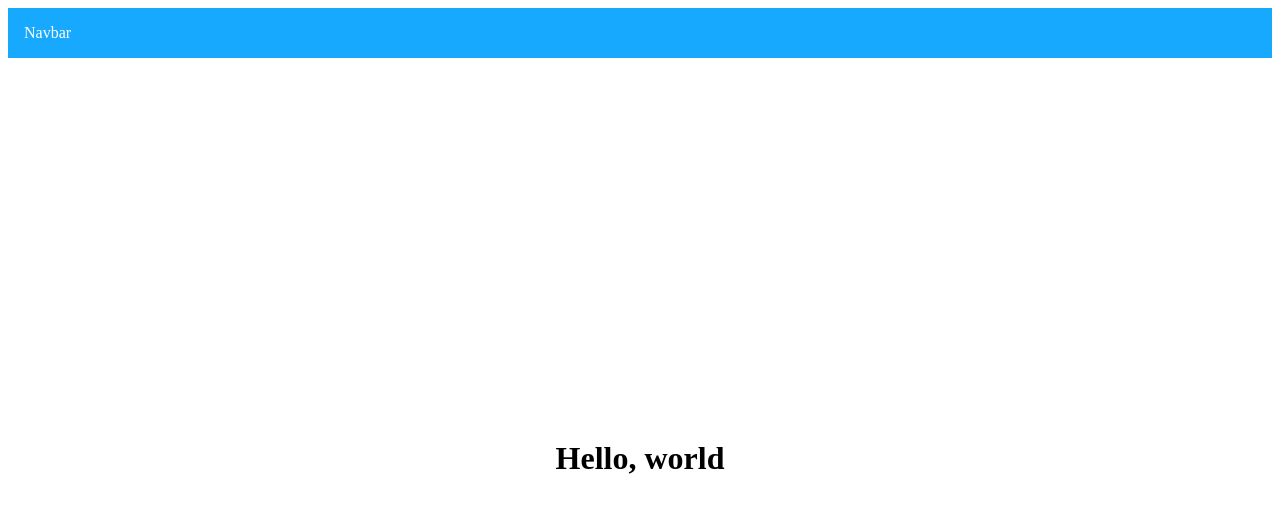
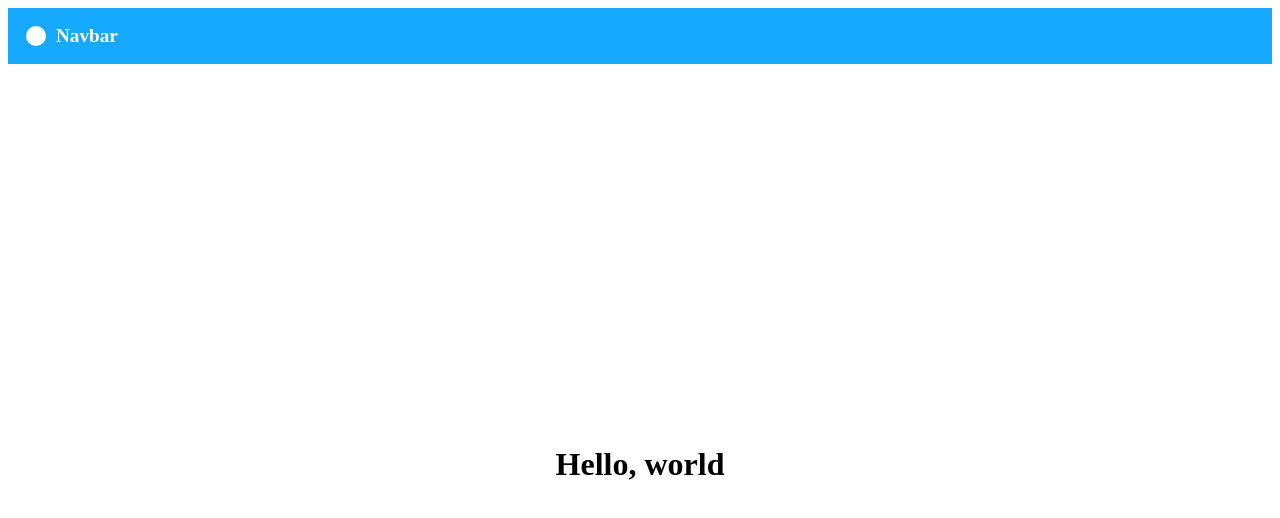
Before and after one commit to yanas-logs/web-app, a React (Create React App) app: page / in a window 1280 px wide. Shown: the top 518 px of the page. Built offline with nearby package versions, Linux system fonts and the light colour scheme.

Commit message:
update Navbar

```diff
--- a/src/Navbar.css
+++ b/src/Navbar.css
@@ -1,8 +1,23 @@
 .navbar {
     display: flex;
-    justify-content: space-between;
     align-items: center;
     background-color: #17a9fd;
-    color: rgb(255, 255, 255);
     padding: 1rem;
+    color: white;
 }
+
+.navbar-brand {
+    display: flex;
+    align-items: center;
+    text-decoration: none;
+    color: white;
+}
+
+.navbar-brand svg {
+    margin-right: 0.5rem;
+}
+
+.navbar-title {
+    font-size: 1.2rem;
+    font-weight: bold;
+}
--- a/src/Navbar.js
+++ b/src/Navbar.js
@@ -3,8 +3,15 @@ import './Navbar.css';
 
 const Navbar = () => {
     return (
+
         <nav className="navbar">
-            <div>Navbar</div>
+            <a href="#" className="navbar-brand">
+                <svg width="24" height="24" xmlns="http://www.w3.org/2000/svg">
+                    <circle cx="12" cy="12" r="10" fill="currentColor" />
+                </svg>
+                <span className="navbar-title">Navbar</span>
+            </a>
+
         </nav>
     )
 }
```
